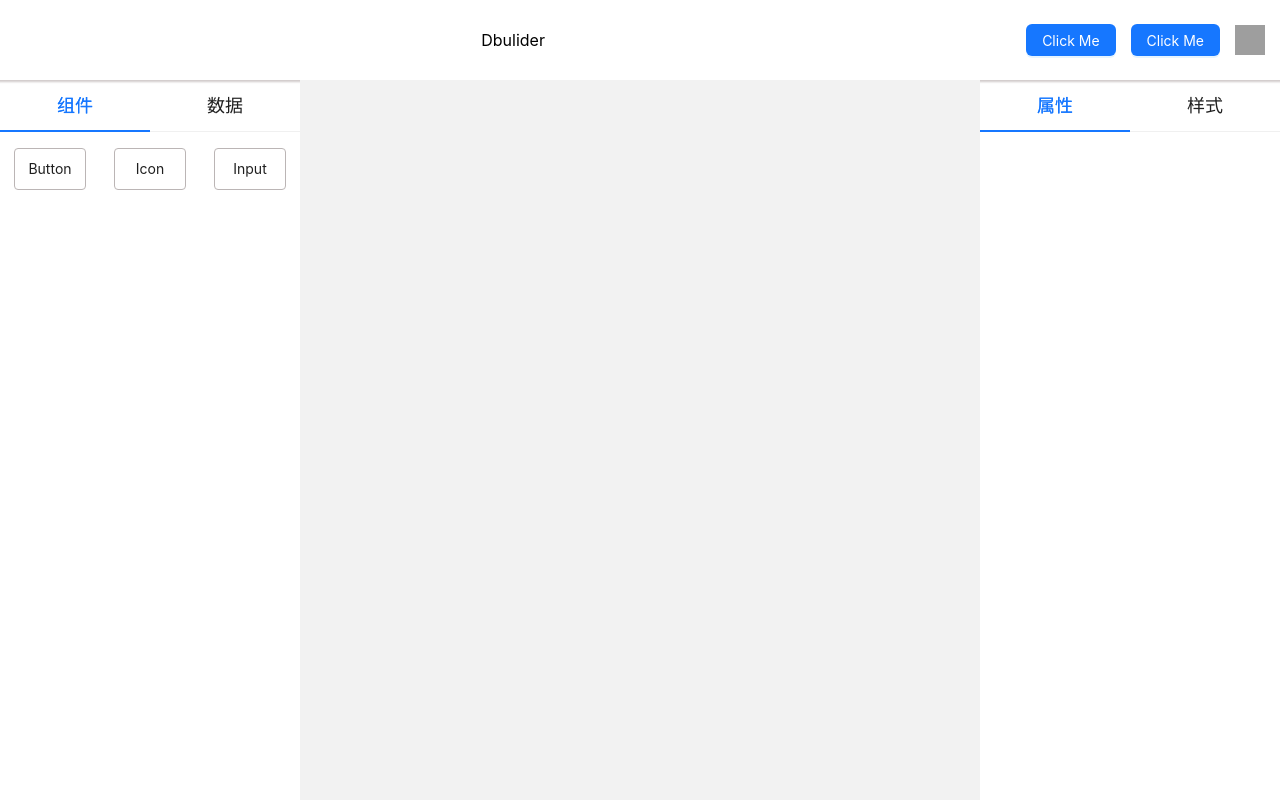
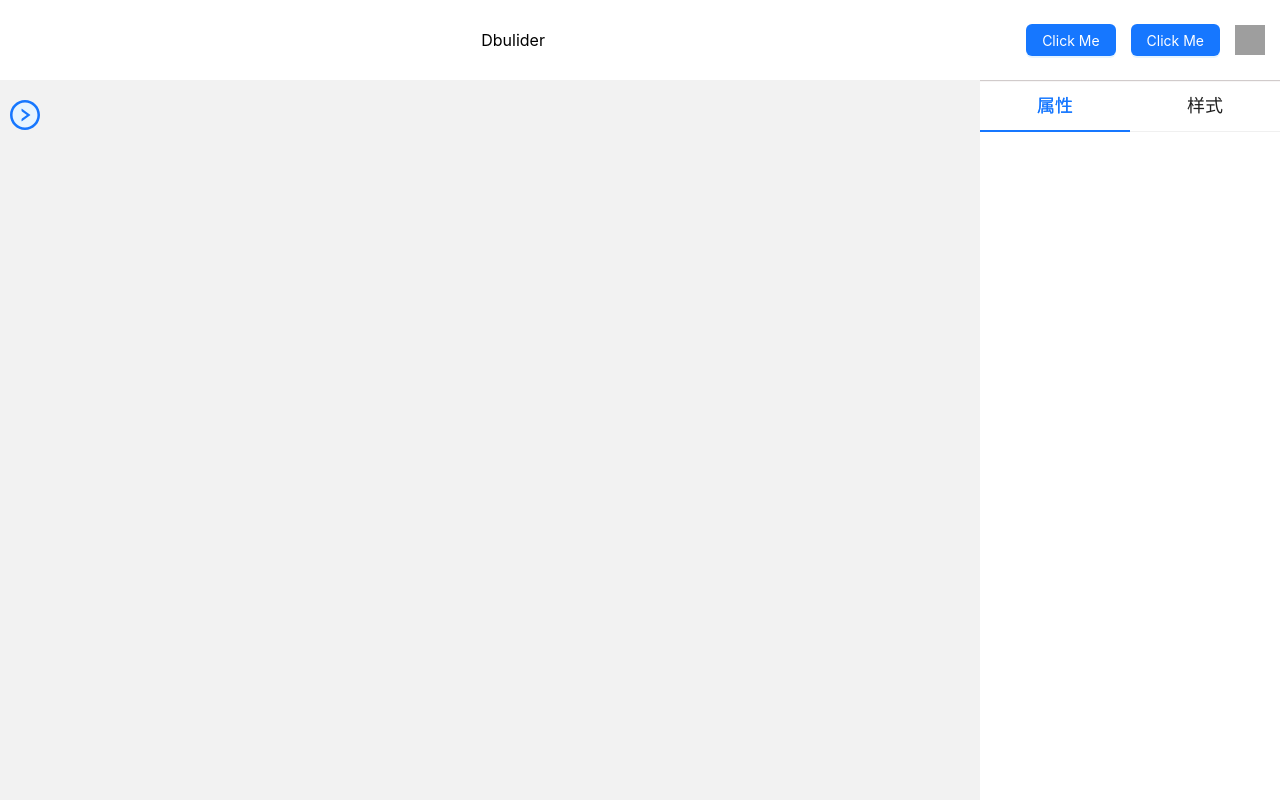
Before and after one commit to ddddkw/tools_web, a React (Create React App) app: page / in a window 1280 px wide. Built offline with nearby package versions, Linux system fonts and the light colour scheme; grey boxes are pictures that could not be loaded.

Commit message:
样式修改

```diff
--- a/src/global.d.ts
+++ b/src/global.d.ts
@@ -4,6 +4,7 @@ interface Window {
     comList: any;
     setComList: any
 }
+// 所有扩展名为 .png 的文件都是模块，返回类型为 string（即文件的 URL）
 declare module '*.png';
 declare module '*.jpg';
 declare module '*.jpeg';
--- a/src/views/components/Header.css
+++ b/src/views/components/Header.css
@@ -1,7 +1,7 @@
 .HeaderContainer {
     height: 80px;
     line-height: 80px;
-    box-shadow: 0 0 2px 2px rgb(209, 203, 203);
+    box-shadow: 0 0 1px 1px rgb(209, 203, 203);
 }
 .buttonBody {
     float: right;
--- a/src/views/leftPart/index.css
+++ b/src/views/leftPart/index.css
@@ -1,6 +1,14 @@
 .leftContainer {
+    position: relative;
     width: 300px;
     box-shadow: 2px 0 0 0 rgb(209, 203, 203);
+    transition: width 0.5s ease;
+}
+.noLeftContainer {
+    position: relative;
+    width: 0px;
+    box-shadow: 2px 0 0 0 rgb(209, 203, 203);
+    transition: width 0.5s ease;
 }
 .componentGroup {
     display: flex;
@@ -17,3 +25,11 @@
 .ant-tabs-tab {
     margin: 0px!important;
 }
+.flag {
+    top: 20px;
+    right: -40px;
+    font-size: 30px;
+    position: absolute;
+    z-index: 1000;
+    cursor: pointer;
+}
--- a/src/views/leftPart/index.tsx
+++ b/src/views/leftPart/index.tsx
@@ -1,9 +1,12 @@
 import './index.css'
-import { Tabs } from 'antd';
+import {FloatButton, Tabs} from 'antd';
 import type { TabsProps } from 'antd';
 import * as components from './components/exportAll'
 import Store from "../../store";
+import { LeftCircleTwoTone, RightCircleTwoTone } from '@ant-design/icons';
+import {useState} from "react";
 export default function leftPart(){
+    const [showVisible,setShowVisible] = useState(false)
     // 直接将数据挂到window上
     const onDragStart = (name: string) => {
         return () => {
@@ -40,9 +43,13 @@ export default function leftPart(){
     const onChange = () => {
         console.log(111)
     }
+    const changeVisible = function (){
+        setShowVisible(!showVisible)
+    }
     return (
-        <div className={"leftContainer"}>
-            <Tabs defaultActiveKey="1" items={items} onChange={onChange} />
+        <div className={showVisible?"leftContainer":'noLeftContainer'}>
+            {showVisible?<Tabs defaultActiveKey="1" items={items} onChange={onChange} />:''}
+            {showVisible?<LeftCircleTwoTone onClick={()=>{changeVisible()}} className={'flag'}/>:<RightCircleTwoTone onClick={()=>{changeVisible()}} className={'flag'}/>}
         </div>
     )
 }
--- a/src/views/mainPart/index.css
+++ b/src/views/mainPart/index.css
@@ -1,5 +1,5 @@
 .mainPart {
-    width: calc(100% - 600px);
+    width: 100%;
     position: relative;
     background-color: #f2f2f2;
 }
--- a/src/views/rightPart/index.css
+++ b/src/views/rightPart/index.css
@@ -1,6 +1,7 @@
 .rightContainer {
     width: 300px;
-    box-shadow: -2px 0 5px 0 rgb(209, 203, 203);
+    box-shadow: -2px 0 2px 0 rgb(209, 203, 203);
+    transition: all 0.5s ease;
 }
 .selectCom {
     border: 0.5px solid #1677ff;
--- a/src/views/rightPart/index.tsx
+++ b/src/views/rightPart/index.tsx
@@ -63,7 +63,7 @@ export default function rightPart(){
     }
 
     return (
-        <div className='rightCom'>
+        <div >
             <Tabs defaultActiveKey="1" items={items} onChange={onChange} />
         </div>
     )
```
